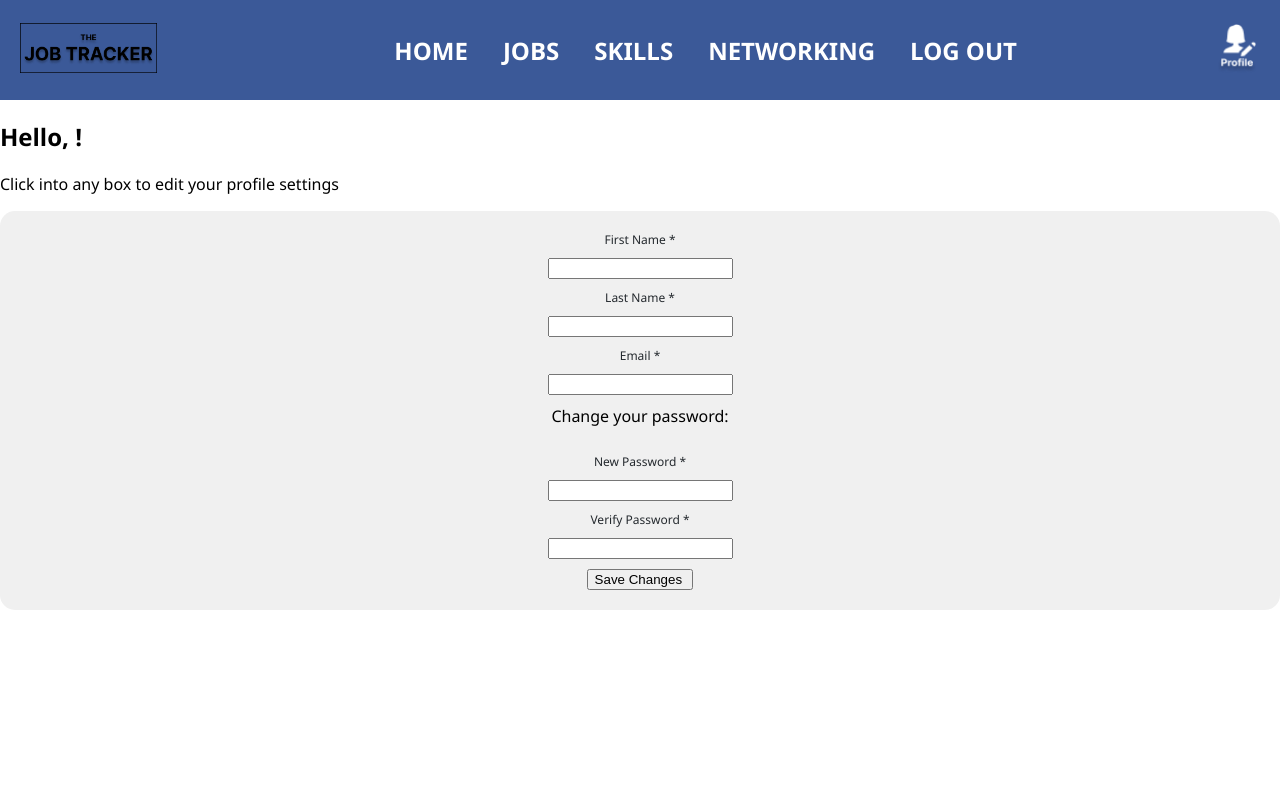
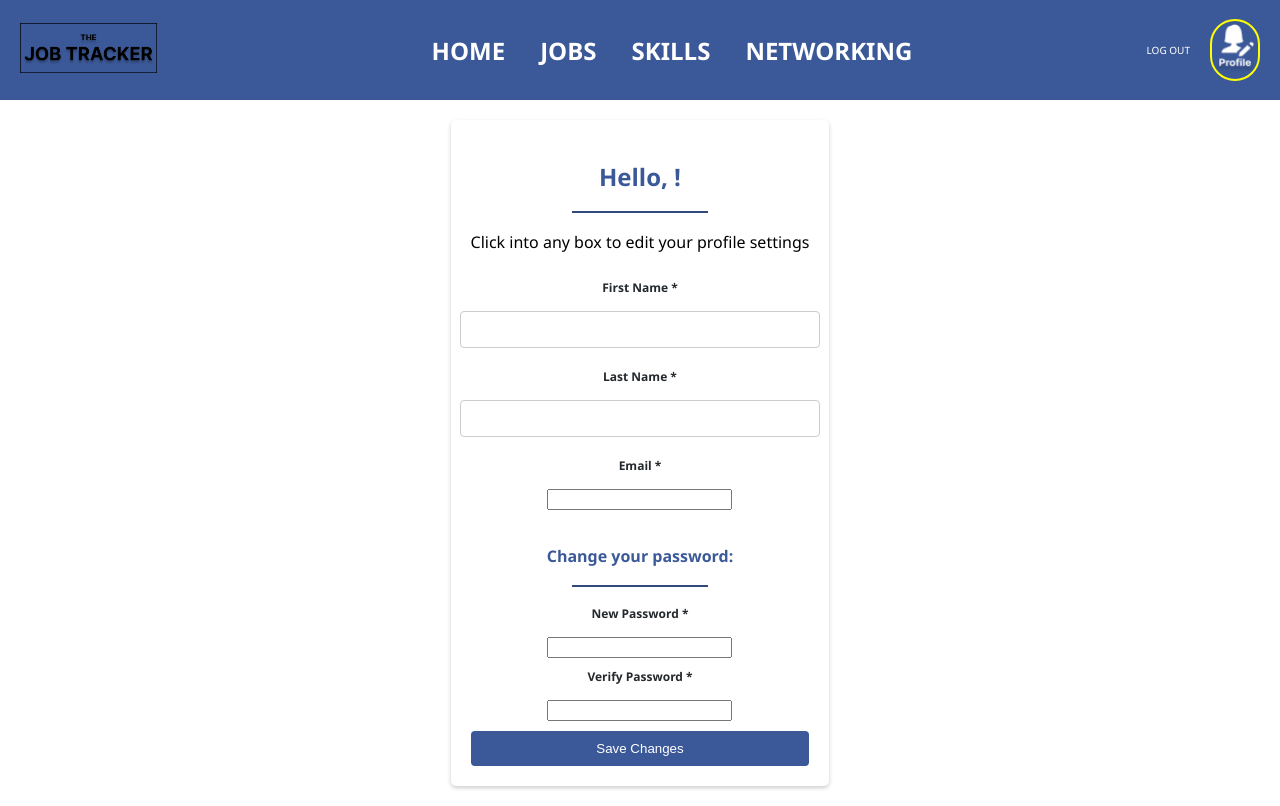
Before and after one commit to julialoy/application-tracker-app, a React (Create React App) app in the folder job_tracker_ui/: page /edit-profile in a window 1280 px wide. Built offline with nearby package versions, Linux system fonts and the light colour scheme; no server answers.

Commit message:
Implemented CSS across all edit pages, the profile page, and the navbar. Also tweaked UI/UX for various other pages throughout web app.

```diff
--- a/job_tracker_ui/src/components/navbar/Navbar.css
+++ b/job_tracker_ui/src/components/navbar/Navbar.css
@@ -52,7 +52,9 @@ body, html {
 }
 
 .profile-btn {
-    right: 40px; /* adjust as necessary */
+    right: 40px;
+    border: 2px solid white;
+    border-radius: 100px;
 }
 
 .profile-btn img {
@@ -60,3 +62,30 @@ body, html {
     width: 46px;
     height: 53px;
 }
+
+.profile-btn:hover{
+    border-color: #9b9b9b;
+}
+
+.profile-btn.active {
+    /* Highlight the profile button when it's active */
+    color: yellow;
+    border: 2px solid yellow;
+    border-radius: 100px;
+  }
+
+.logout-wrapper {
+    display: flex;
+    align-items: center;
+    margin-right: 20px;
+}
+
+.logout-btn {
+    font-size: 10px;
+    color: white;
+    text-decoration: none;
+}
+
+.logout-btn:hover {
+    color: #ff0000; /* Change background color on hover */
+}
--- a/job_tracker_ui/src/components/navbar/Navbar.js
+++ b/job_tracker_ui/src/components/navbar/Navbar.js
@@ -16,8 +16,11 @@ const Navbar = () => {
                     <li><Link to="/jobs" className={location.pathname === "/jobs" ? "active" : ""}>JOBS</Link></li>
                     <li><Link to="/skills" className={location.pathname === "/skills" ? "active" : ""}>SKILLS</Link></li>
                     <li><Link to="/contacts" className={location.pathname === "/contacts" ? "active" : ""}>NETWORKING</Link></li>
-                    <li><Link to="/logout" className={location.pathname === "/logout" ? "active" : ""}>LOG OUT</Link></li>
                 </ul>
+            </div>
+
+            <div className="logout-wrapper">
+                <Link to="/logout" className="logout-btn">LOG OUT</Link>
             </div>
 
             <Link to="/edit-profile" className={location.pathname === "/edit-profile" ? "active profile-btn" : "profile-btn"}>
--- a/job_tracker_ui/src/pages/EditContactPage.js
+++ b/job_tracker_ui/src/pages/EditContactPage.js
@@ -1,6 +1,7 @@
 import React, { useState, useEffect } from 'react';
 import { useNavigate, useParams } from 'react-router-dom';
 import axios from 'axios';
+import './EditPages.css'
 
 export const EditContactPage = () => {
     const [contact, setContact] = useState(null);
@@ -34,7 +35,15 @@ export const EditContactPage = () => {
     }
 
     return (
+      <div className='editpage'>
           <form onSubmit={editingContact}>
+              <h2>Edit This Contact</h2>
+              <hr /> {/* line */}
+              <p>Enter any changes and press 'Save Changes'</p>
+
+              <label>
+                First Name:
+              </label>
               <input
                 type="text"
                 value={contact.first_name}
@@ -42,6 +51,9 @@ export const EditContactPage = () => {
                 placeholder="first name" required
               />
 
+              <label>
+                Last Name:
+              </label>
               <input
                 type="text"
                 value={contact.last_name}
@@ -49,6 +61,9 @@ export const EditContactPage = () => {
                 placeholder="last name" required
               />
 
+              <label>
+                Email:
+              </label>
               <input
                 type="text"
                 value={contact.email}
@@ -56,6 +71,9 @@ export const EditContactPage = () => {
                 placeholder="email" required
               />
 
+              <label>
+                Company:
+              </label>
               <input
                 type="text"
                 value={contact.company}
@@ -63,6 +81,9 @@ export const EditContactPage = () => {
                 placeholder="company" required
               />
 
+              <label>
+                Notes:
+              </label>
               <input
                 type="text"
                 value={contact.notes}
@@ -70,7 +91,11 @@ export const EditContactPage = () => {
                 placeholder="notes" required
               />
               <button type="submit">Save Changes</button>
+              <button onClick={() => navigate('/contacts')} className="back-button">
+                          Back to Contacts
+                      </button>
             </form>
+          </div>
     );
 };
 
--- /dev/null
+++ b/job_tracker_ui/src/pages/EditPages.css
@@ -0,0 +1,72 @@
+.editpage {
+    width: 80%;
+    margin: 0 auto;
+    padding: 20px;
+    display: flex;
+    flex-direction: column;
+    align-items: center;
+  }
+
+  .editpage form {
+    display: flex;
+    max-width: 400px;
+    margin: 0 auto;
+    padding: 20px;
+    background-color: #fff;
+    border-radius: 5px;
+    box-shadow: 0 2px 4px rgba(0, 0, 0, 0.2);
+  }
+  .editpage input[type="text"],
+  .editpage input[type="email"]
+  .editpage select {
+    width: 100%; /* Set the width to 100% to make inputs and select elements full width */
+    padding: 10px;
+    margin-bottom: 10px;
+    border: 1px solid #ccc;
+    border-radius: 4px;
+  }
+
+  .editpage label {
+    display: block;
+    font-weight: bold;
+    margin-bottom: 5px;
+  }
+
+  .editpage button {
+    width: 100%; /* Set the width to 100% to make buttons full width */
+    padding: 10px;
+    background-color: #3b5998;
+    color: #fff;
+    border: none;
+    border-radius: 4px;
+    cursor: pointer;
+  }
+
+
+.editpage button.cancel {
+    background-color: #ccc;
+    margin-right: 10px;
+  }
+
+.editpage button:hover {
+    background-color: #2d4373;
+  }
+
+.editpage h2 {
+    margin-bottom: 0px;
+    color: #3b5998;
+    font-family: 'Segoe UI', Tahoma, Geneva, Verdana, sans-serif;
+  }
+
+.editpage h5 {
+  margin-bottom: 0px;
+  margin-top: 25px;
+  color: #3b5998;
+  font-size: 12pt;
+  font-family: 'Segoe UI', Tahoma, Geneva, Verdana, sans-serif;
+}
+
+.editpage p {
+    margin-top: 0px; /* Adjust as needed */
+    font-family: 'Segoe UI', Tahoma, Geneva, Verdana, sans-serif;
+}
--- a/job_tracker_ui/src/pages/EditSkillsPage.js
+++ b/job_tracker_ui/src/pages/EditSkillsPage.js
@@ -1,5 +1,6 @@
 import React, { useState } from 'react';
 import { useNavigate } from 'react-router-dom';
+import './EditPages.css'
 
 export const EditSkillsPage = ({ targetSkill }) => {
     const [editSkillId, setEditSkillId] = useState(targetSkill.skill_id);
@@ -40,7 +41,11 @@ export const EditSkillsPage = ({ targetSkill }) => {
     }
 
     return (
+        <div className='editpage'>
             <form onSubmit={editSkill}>
+                <h2>Edit This Skill</h2>
+                <hr /> {/* line */}
+                <p>Enter any changes and press 'Save Changes'</p>
                 <label htmlFor="editSkillTitle">
                     Skill Title
                 </label>
@@ -63,8 +68,9 @@ export const EditSkillsPage = ({ targetSkill }) => {
                     onChange={evt => setEditSkillDesc(evt.target.value)}
                 />
                 <button id="editSubmit" type="submit">Save Changes</button>
-            <button id="cancelEdit" type="button" onClick={handleCancelEdit}>Cancel</button>
+                <button id="cancelEdit" type="button" onClick={handleCancelEdit}>Back to Skills</button>
             </form>
+        </div>
     );
 }
 
--- a/job_tracker_ui/src/pages/HomePage.css
+++ b/job_tracker_ui/src/pages/HomePage.css
@@ -6,6 +6,33 @@
     flex-direction: column;
     align-items: center;
 }
+
+/* Blue */
+.status-applied {
+    background-color: #2196F3;
+  }
+
+/* Amber */
+.status-waitingtohearback {
+    background-color: #FFC107;
+  }
+
+/* Green */
+.status-interviewed {
+    background-color: #6cb668;
+  }
+
+/* Cyan */
+.status-offeraccepted {
+    background-color: #00ff26;
+  }
+
+/* Red */
+.status-offerdenied,
+.status-rejected {
+    background-color: #F44336;
+  }
+
 
 /* Styles for the table */
 table {
--- a/job_tracker_ui/src/pages/HomePage.js
+++ b/job_tracker_ui/src/pages/HomePage.js
@@ -92,7 +92,8 @@ export const HomePage = () => {
                                     <td>{job.job_title}</td>
                                     <td>{job.company}</td>
                                     <td>{job.location}</td>
-                                    <td>{job.status}</td>
+                                    <td className={`status-${job.status.replace(/\s+/g, '').toLowerCase()}`}>
+                                        {job.status}</td>
                                     <td>{formatDate(job.date_applied)}</td>
                                 </tr>
                             ))}
--- a/job_tracker_ui/src/pages/ProfilePage.js
+++ b/job_tracker_ui/src/pages/ProfilePage.js
@@ -1,6 +1,7 @@
 import React, { useState, useEffect } from 'react';
 import { useNavigate } from 'react-router-dom';
 import Navbar from '../components/navbar/Navbar';
+import './EditPages.css'
 
 export const ProfilePage = ( )  => {
     const [currUser, setCurrUser] = useState({});
@@ -91,10 +92,11 @@ export const ProfilePage = ( )  => {
     return (
         <div>
             <Navbar />
-            <div>
+            <div className='editpage'>
+                <form onSubmit={editUser}>
                 <h2>Hello, {currUser.first_name}!</h2>
+                <hr /> {/* line */}
                 <p>Click into any box to edit your profile settings</p>
-                <form onSubmit={editUser}>
                     <label htmlFor="userFirstName">
                         First Name *
                     </label>
@@ -128,7 +130,8 @@ export const ProfilePage = ( )  => {
                         onChange={evt => setUserEmail(evt.target.value)}
                         required
                     />
-                    <p>Change your password:</p>
+                    <h5>Change your password:</h5>
+                    <hr /> {/* line */}
                     <label htmlFor="newPassword">
                         New Password *
                     </label>
```
Also changed, not shown: job_tracker_ui/src/pages/EditJobPage.js (+37 -0 lines). Lines whose indentation alone changed are shown as unchanged.
